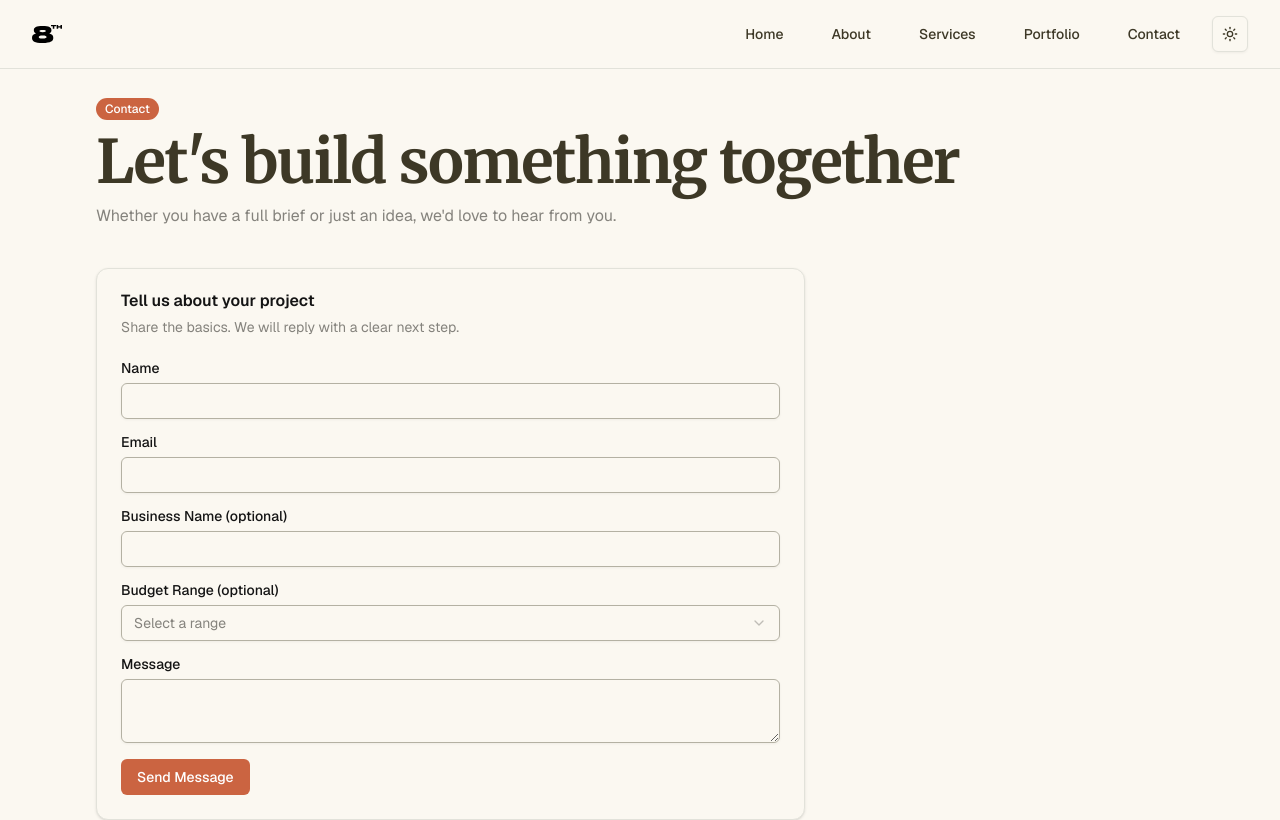
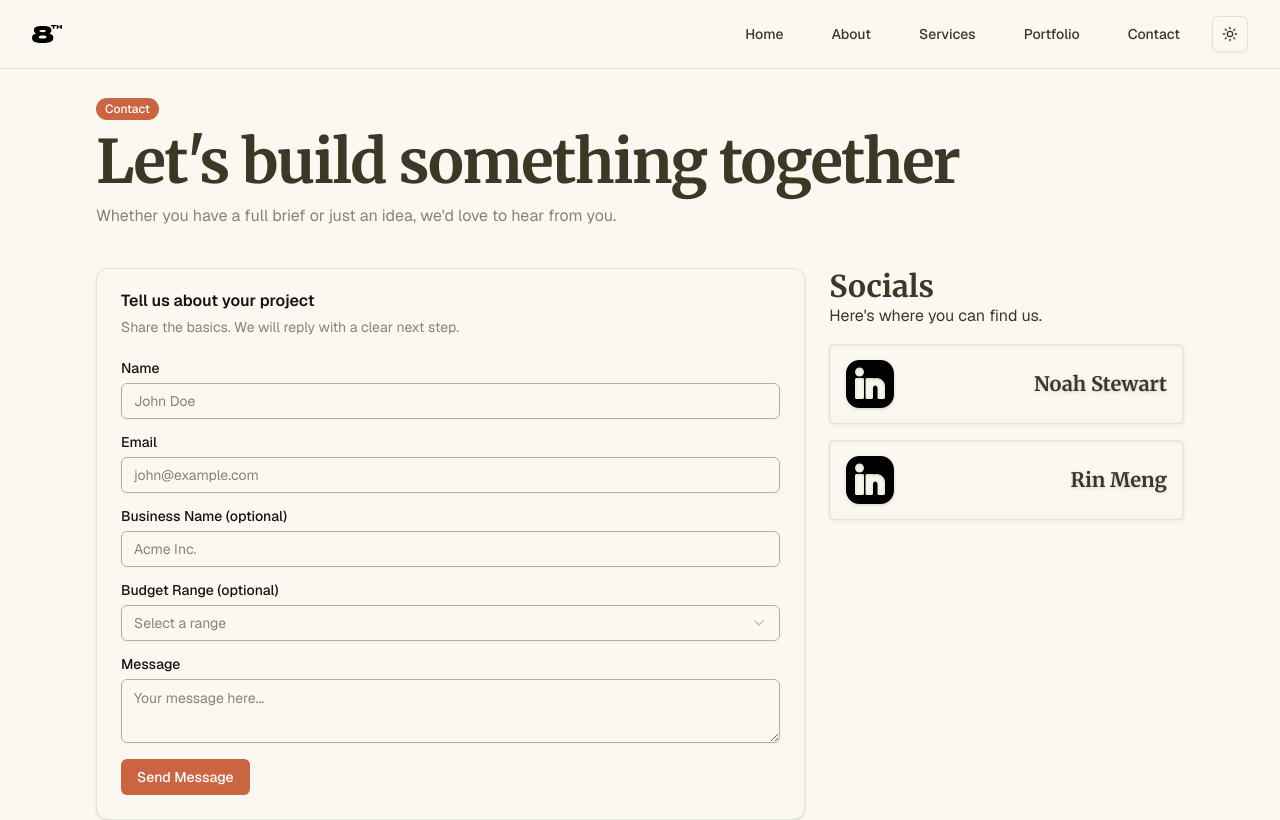
Before and after one commit to web-8th/v1, a Next.js app: page /contact in a window 1280 px wide. Shown: the top 820 px of the page. Built offline with nearby package versions, Linux system fonts and the light colour scheme.

Commit message:
Add placeholders and social links to contact page

```diff
--- a/app/contact/page.tsx
+++ b/app/contact/page.tsx
@@ -21,6 +21,8 @@ import {
 } from '@/components/ui';
 import { Text } from '@/components/Text';
 import { useToast } from '@/hooks/use-toast';
+import Image from 'next/image';
+import Link from 'next/link';
 
 export default function ContactPage() {
   const { toast } = useToast();
@@ -71,6 +73,7 @@ export default function ContactPage() {
                 <Input
                   id='name'
                   value={name}
+                  placeholder='John Doe'
                   onChange={(event) => setName(event.target.value)}
                 />
               </div>
@@ -81,6 +84,7 @@ export default function ContactPage() {
                   id='email'
                   type='email'
                   value={email}
+                  placeholder='john@example.com'
                   onChange={(event) => setEmail(event.target.value)}
                 />
               </div>
@@ -90,6 +94,7 @@ export default function ContactPage() {
                 <Input
                   id='businessName'
                   value={businessName}
+                  placeholder='Acme Inc.'
                   onChange={(event) => setBusinessName(event.target.value)}
                 />
               </div>
@@ -101,6 +106,7 @@ export default function ContactPage() {
                     <SelectValue placeholder='Select a range' />
                   </SelectTrigger>
                   <SelectContent>
+                    <SelectItem value='non-profit'>I'm a non-profit</SelectItem>
                     <SelectItem value='under-2k'>Under $250</SelectItem>
                     <SelectItem value='2k-5k'>$250 - $500</SelectItem>
                     <SelectItem value='5k-10k'>$500 - $1,000</SelectItem>
@@ -114,6 +120,7 @@ export default function ContactPage() {
                 <Textarea
                   id='message'
                   value={message}
+                  placeholder='Your message here...'
                   onChange={(event) => setMessage(event.target.value)}
                   rows={6}
                 />
@@ -124,6 +131,44 @@ export default function ContactPage() {
               </Button>
             </CardContent>
           </Card>
+          <div className='flex flex-col'>
+            <Text variant='hd-lg'>Socials</Text>
+            <Text variant='bd-sm'>Here's where you can find us.</Text>
+            <div className='flex flex-col gap-4 mt-4'>
+              <Link
+                href='https://www.linkedin.com/in/nostew/'
+                target='_blank'
+                rel='noopener noreferrer'
+                className='border rounded h-20 drop-shadow flex items-center
+                  justify-between gap-4 p-4'
+              >
+                <Image
+                  src='/icons/linkedin-linked-in-svgrepo-com.svg'
+                  alt='LinkedIn'
+                  className='invert-100 not-dark:invert-0'
+                  width={48}
+                  height={48}
+                />
+                <Text variant='hd-sm'>Noah Stewart</Text>
+              </Link>
+              <Link
+                href='https://www.linkedin.com/in/rinmeng/'
+                target='_blank'
+                rel='noopener noreferrer'
+                className='border rounded h-20 drop-shadow flex items-center
+                  justify-between gap-4 p-4'
+              >
+                <Image
+                  src='/icons/linkedin-linked-in-svgrepo-com.svg'
+                  alt='LinkedIn'
+                  className='invert-100 not-dark:invert-0'
+                  width={48}
+                  height={48}
+                />
+                <Text variant='hd-sm'>Rin Meng</Text>
+              </Link>
+            </div>
+          </div>
         </section>
       </div>
     </div>
```
Also changed, not shown: public/icons/linkedin-linked-in-svgrepo-com.svg (added).
